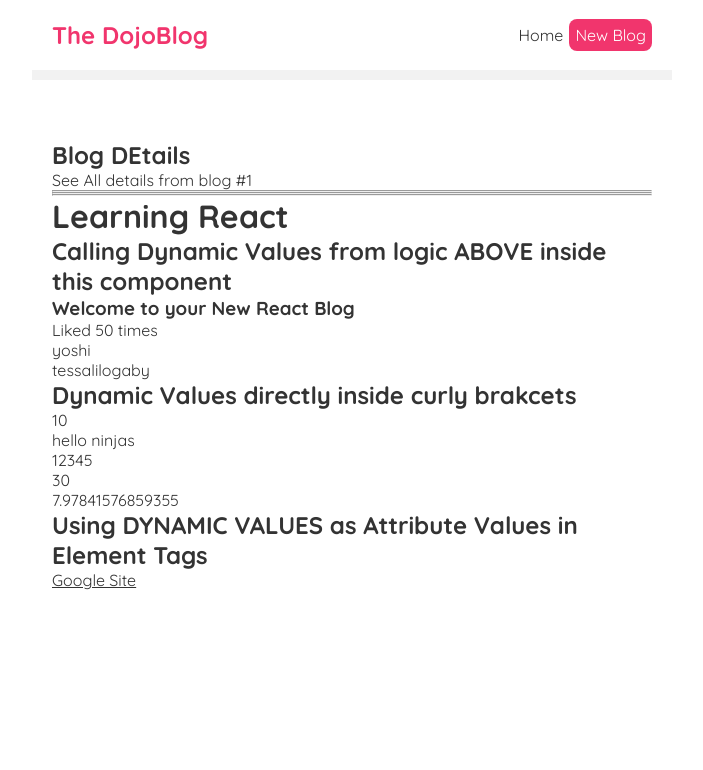
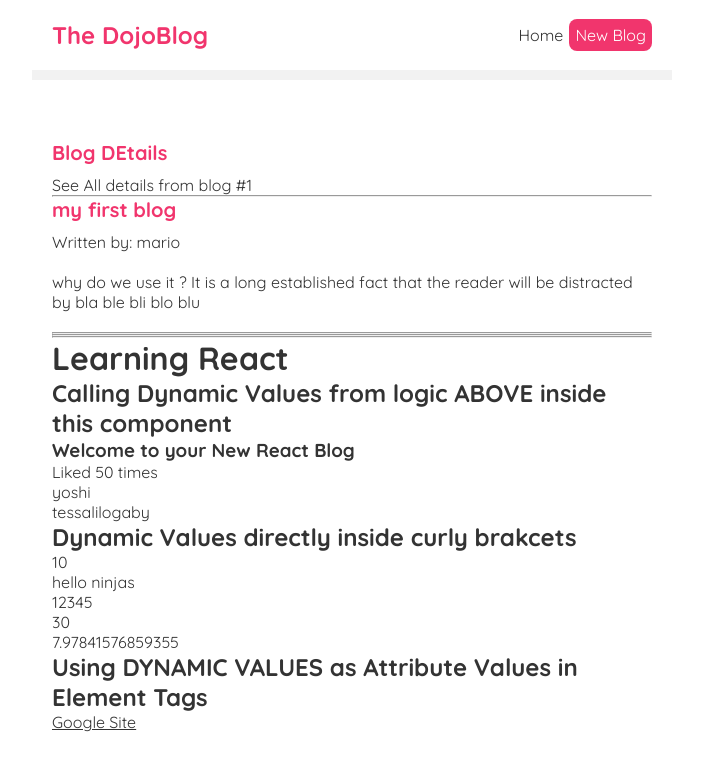
Before and after one commit to gabytururu/reactPractice, a React (Create React App) app: page /blogs/1 in a window 1280 px wide. Shown: the top 770 px of the page, without its empty margins (288-991 px from the left). Built offline with nearby package versions, Linux system fonts and the light colour scheme; data requests are answered from the project's data file.

Commit message:
reusing custom hook useFetch for blogDetails

```diff
--- a/src/BlogDetails.js
+++ b/src/BlogDetails.js
@@ -1,13 +1,25 @@
 import {useParams} from 'react-router-dom'
+import useFetch from './useFetch'
 
 const BlogDetails = () => {
 
     const { id } = useParams()
+    const { data: blog, error, isPending} = useFetch(`http://localhost:8000/blogs/${id}`)
 
     return (
         <div className="blog-details">
             <h2>Blog DEtails</h2>
             <p>See All details from blog #{id}</p>
+            <hr></hr>
+            {isPending && <div style={{backgroundColor:'orange'}}> Loading ...</div>}
+            {error && <div> { error } </div>}
+            {blog && (
+                <article>
+                    <h2>{blog.title}</h2>
+                    <p>Written by: {blog.author}</p>
+                    <div>{blog.body}</div>
+                </article>
+            )}
         </div>
      );
 }
--- a/src/index.css
+++ b/src/index.css
@@ -76,3 +76,13 @@
 .blog-preview a{
   text-decoration: none
 }
+
+.blog-details h2{
+  font-size: 20px;
+  color: #f1356d;
+  margin-bottom:10px ;
+}
+
+.blog-details div{
+  margin:20px 0;
+}
```
